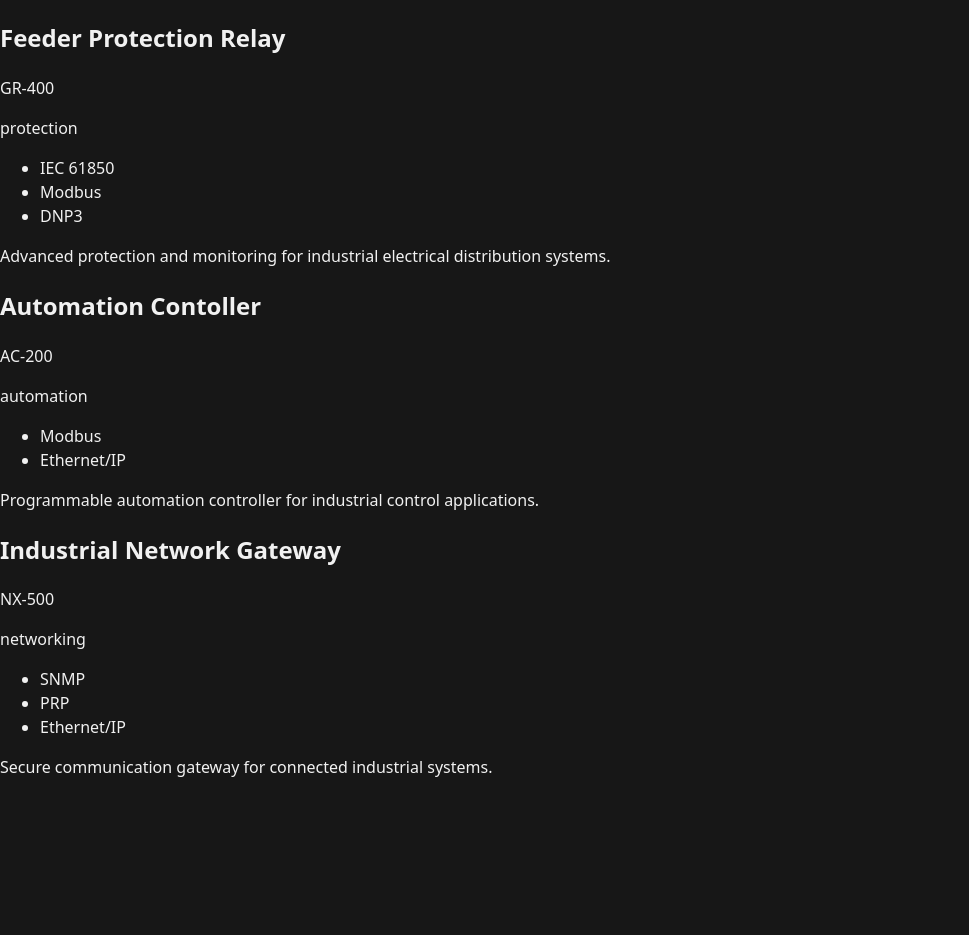
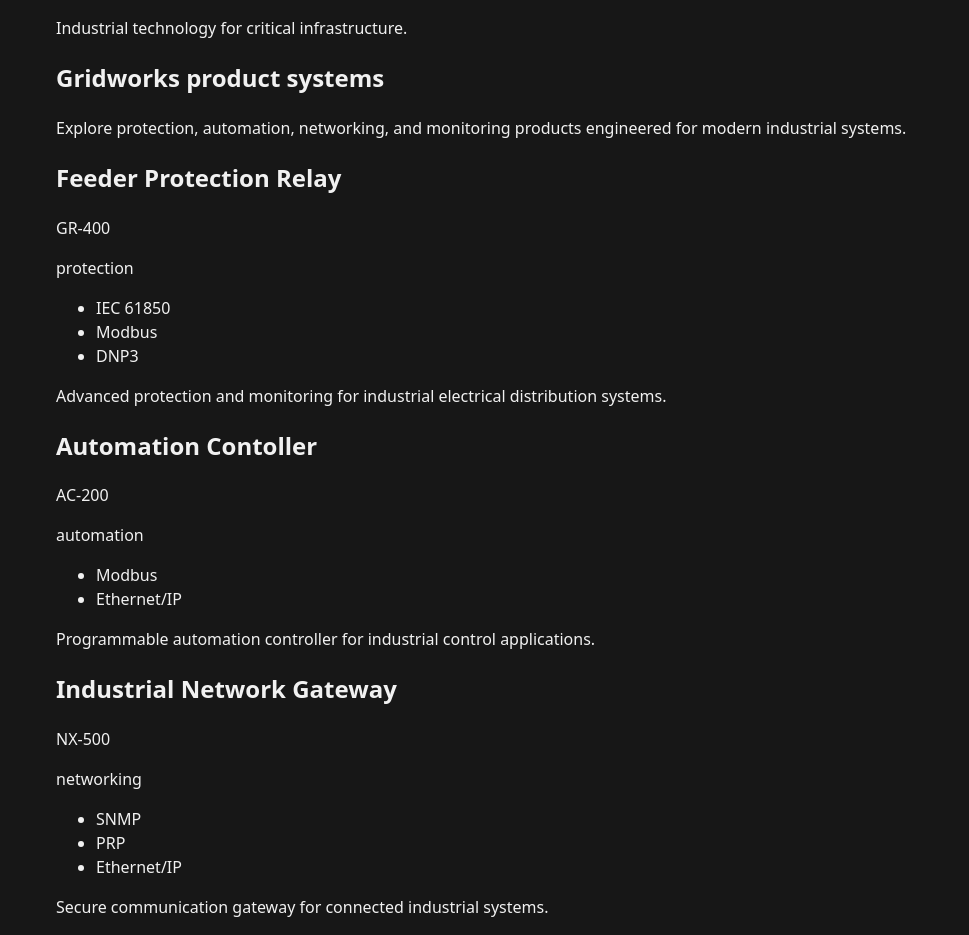
Before and after one commit to Michael-Mount/gridworks-product-explorer, a Next.js app: page / in a window 1280 px wide. Shown: the whole page, without its empty margins (0-969 px from the left). Before the commit the page ends 800 px from the top, so only its background shows below. Built offline with nearby package versions, Linux system fonts and the light colour scheme.

Commit message:
update main page.tsx to have place holder header/intro

```diff
--- a/src/app/page.tsx
+++ b/src/app/page.tsx
@@ -3,7 +3,18 @@ import { products } from "@/data/products";
 export default function Home() {
   return (
     <main>
-      <section>
+      <div className="container">
+        <section className="intro">
+          <p className="eyebrow">
+            Industrial technology for critical infrastructure.
+          </p>
+          <h1>Gridworks product systems</h1>
+          <p className="intro-descrption">
+            Explore protection, automation, networking, and monitoring products
+            engineered for modern industrial systems.
+          </p>
+        </section>
+        <section className="products-grid">
           {products.map((product) => {
             return (
               <div key={product.id}>
@@ -20,6 +31,7 @@ export default function Home() {
             );
           })}
         </section>
+      </div>
     </main>
   );
 }
```
Lines whose indentation alone changed are shown as unchanged.
